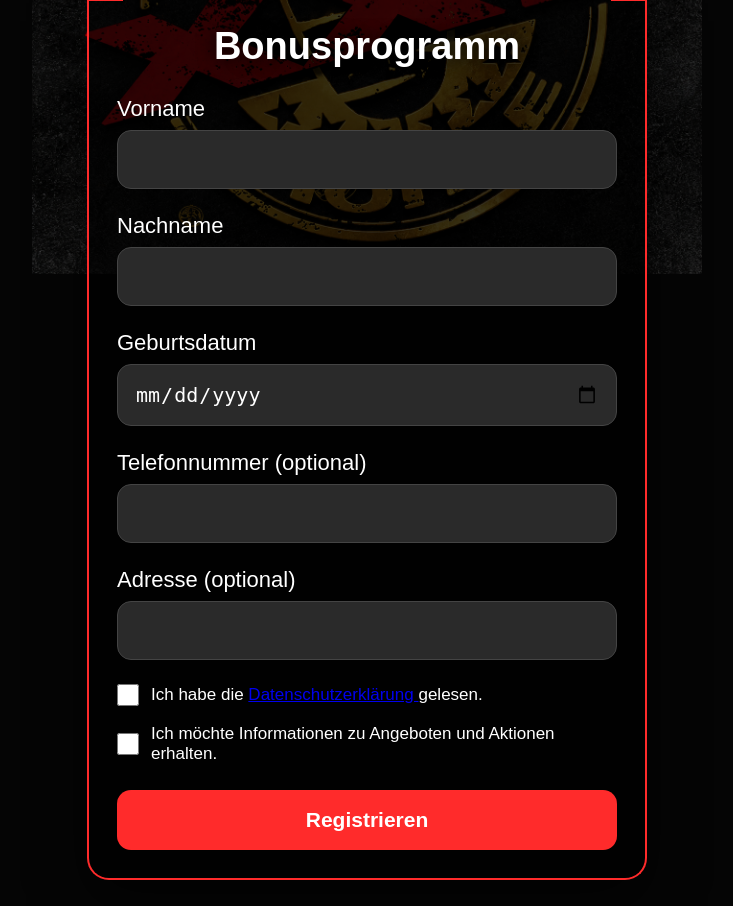
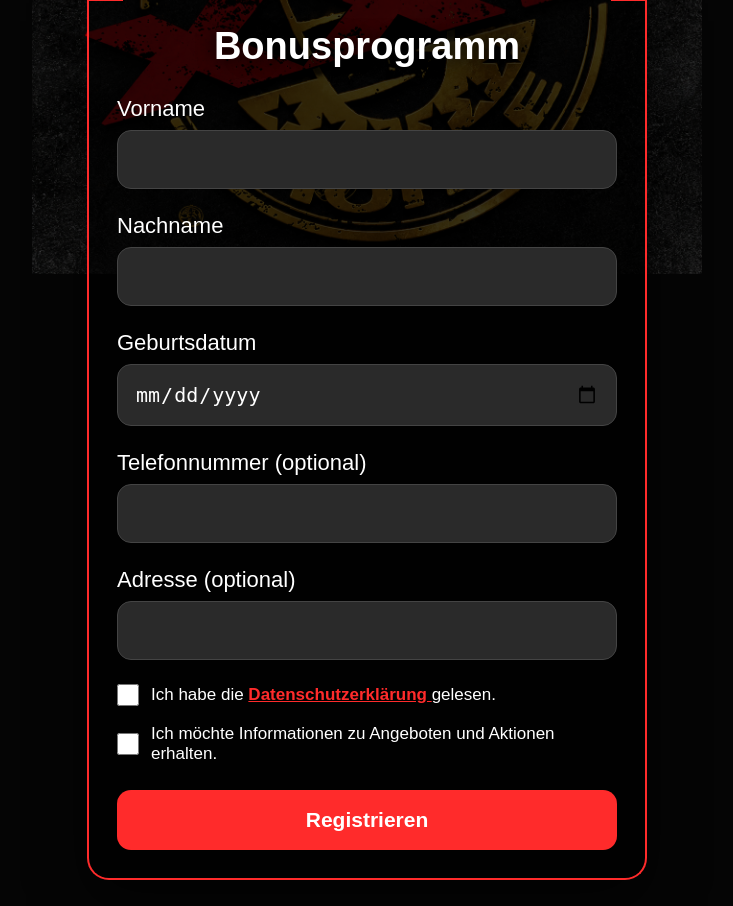
Before and after one commit to mak79-hub/kebab-bonus-app, a Flask app: page / in a window 1280 px wide. Shown: the part 211-1117 px from the top of the page, without its empty margins (273-1006 px from the left). Run offline with Flask 3, Linux system fonts and the light colour scheme; some libraries are stand-ins or nearby versions.

Commit message:
Update style.css

```diff
--- a/static/style.css
+++ b/static/style.css
@@ -168,3 +168,16 @@ button:hover {
         padding: 18px;
     }
 }
+.privacy-link {
+    color: #ff2b2b;
+    font-weight: 900;
+    text-decoration: underline;
+}
+
+.privacy-link:visited {
+    color: #ff2b2b;
+}
+
+.privacy-link:hover {
+    color: #ffffff;
+}
```
